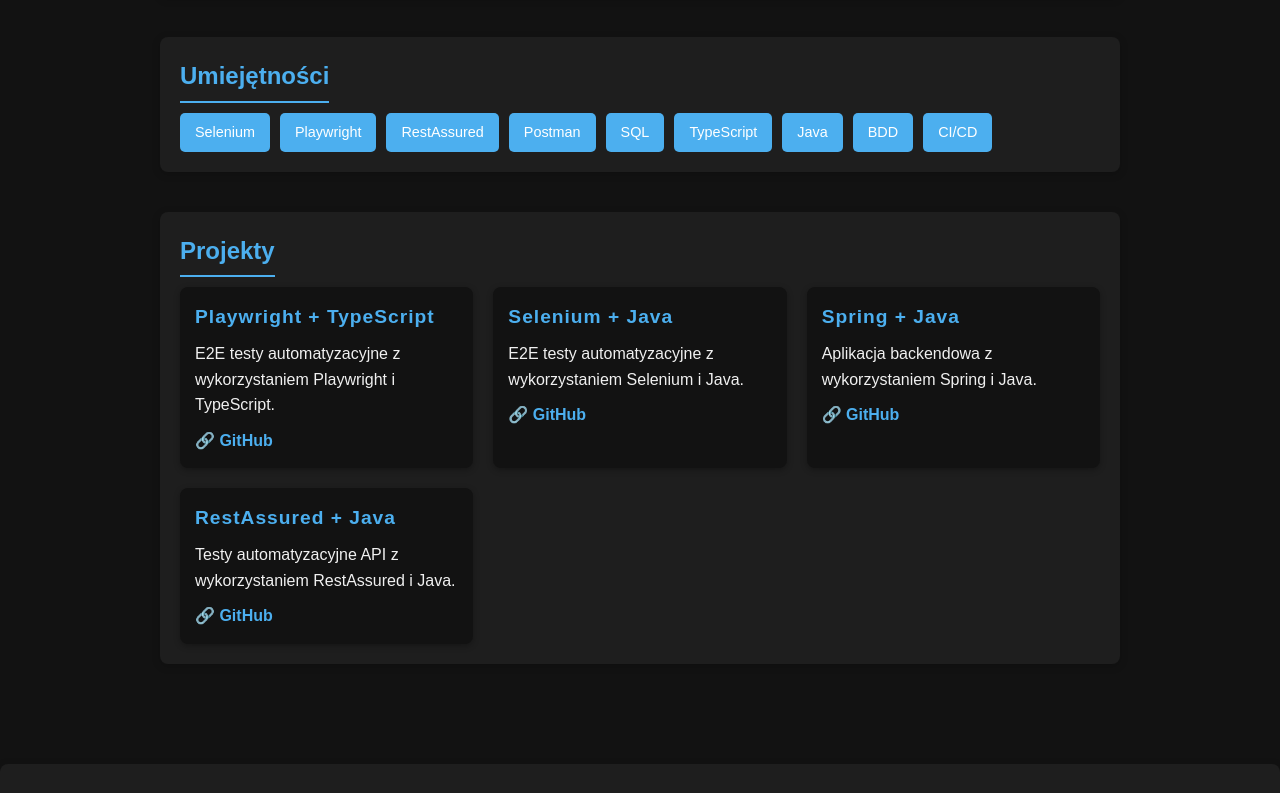
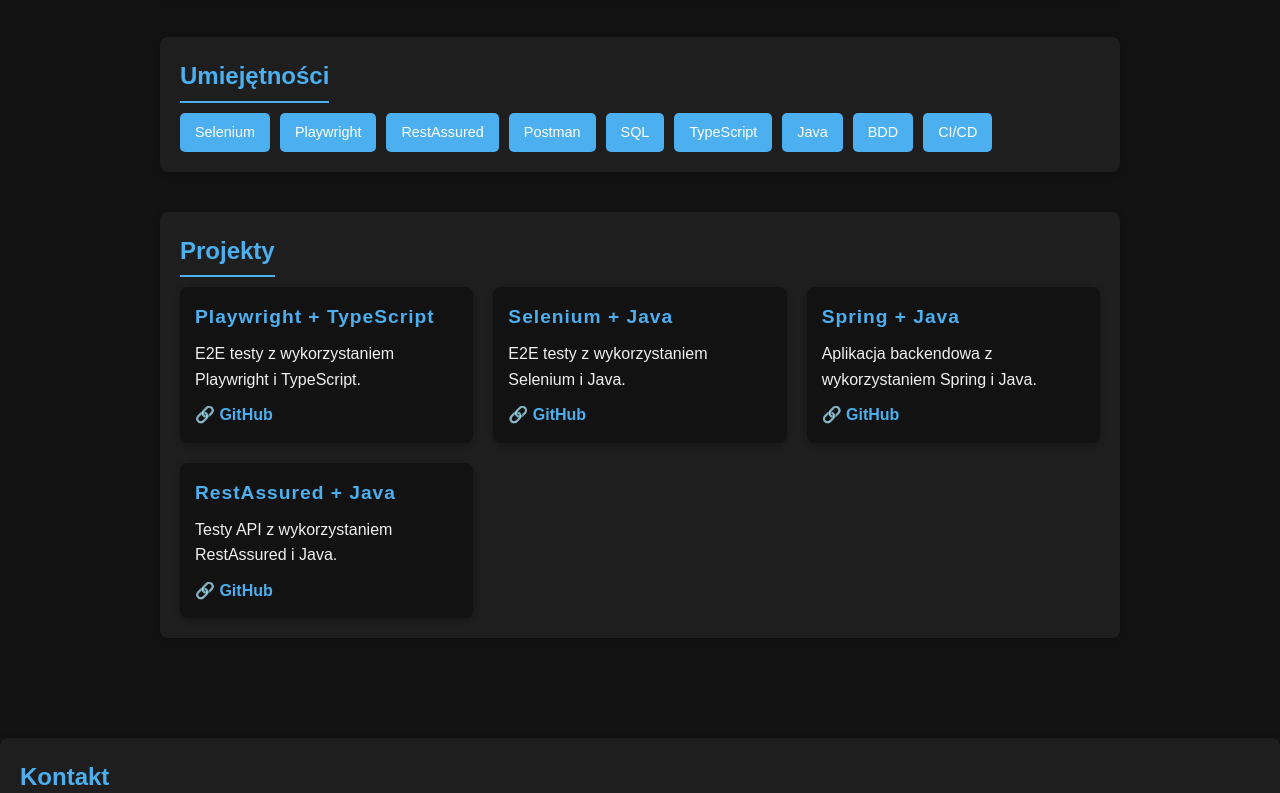
Before and after one commit to PaawelSz/PaawelSz.github.io, a plain HTML site: page index.html in a window 1280 px wide. Shown: the part 443-1236 px from the top of the page. Drawn offline with Linux system fonts and the light colour scheme.

Commit message:
description fix

```diff
--- a/index.html
+++ b/index.html
@@ -193,7 +193,7 @@
             <h3 data-pl="Playwright + TypeScript" data-en="Playwright + TypeScript">
             </h3>
             <p
-              data-pl="E2E testy automatyzacyjne z wykorzystaniem Playwright i TypeScript."
+              data-pl="E2E testy z wykorzystaniem Playwright i TypeScript."
               data-en="E2E automation tests using Playwright and TypeScript."
             >
 
@@ -203,7 +203,7 @@
           <div class="project-card">
             <h3 data-pl="Selenium + Java" data-en="Selenium + Java"></h3>
             <p
-              data-pl="E2E testy automatyzacyjne z wykorzystaniem Selenium i Java."
+              data-pl="E2E testy z wykorzystaniem Selenium i Java."
               data-en="E2E automation tests using Selenium and Java."
             >
             </p>
@@ -221,7 +221,7 @@
             <div class="project-card">
               <h3 data-pl="RestAssured + Java" data-en="RestAssured + Java"></h3>
               <p
-                data-pl="Testy automatyzacyjne API z wykorzystaniem RestAssured i Java."
+                data-pl="Testy API z wykorzystaniem RestAssured i Java."
                 data-en="API automation tests using RestAssured and Java."
               >
               </p>
```
